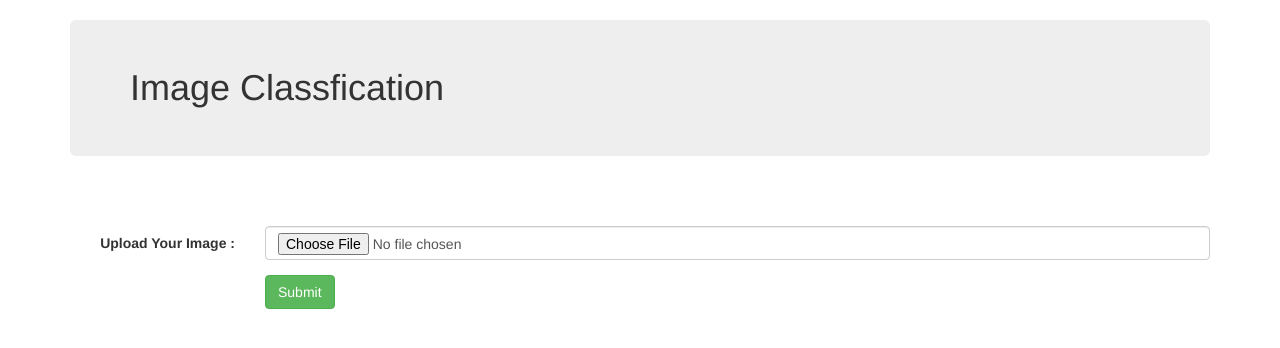
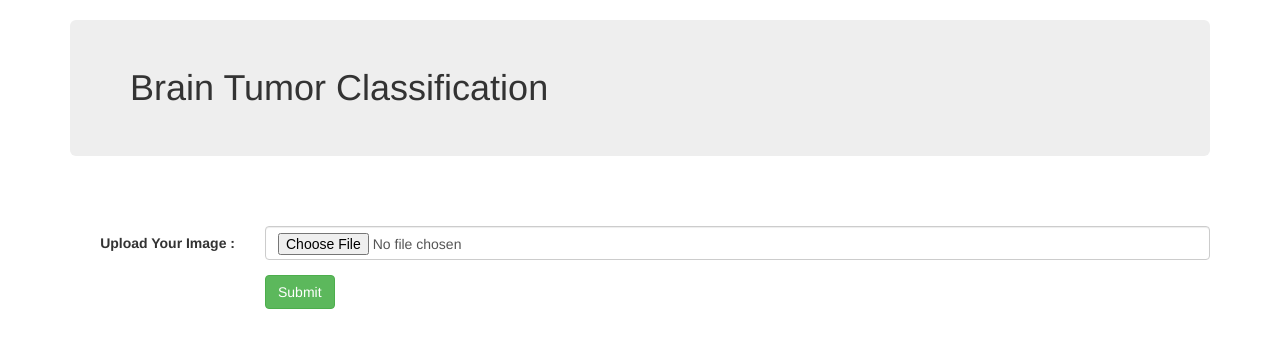
Before and after one commit to ProgrammingWithDouglas/Brain-Tumor-Classification-App, a Flask app: page / in a window 1280 px wide. Shown: the top 348 px of the page. Run offline with Flask 3, Linux system fonts and the light colour scheme; some libraries are stand-ins or nearby versions.

Commit message:
Updated index.html

```diff
--- a/templates/index.html
+++ b/templates/index.html
@@ -12,7 +12,7 @@
 <body>
 
 <div class="container">
-  <h1 class="jumbotron bg-primary">Image Classfication</h1>
+  <h1 class="jumbotron bg-primary">Brain Tumor Classification</h1>
   <br><br>
   <form class="form-horizontal" action="/submit" method="post" enctype="multipart/form-data">
 
```
